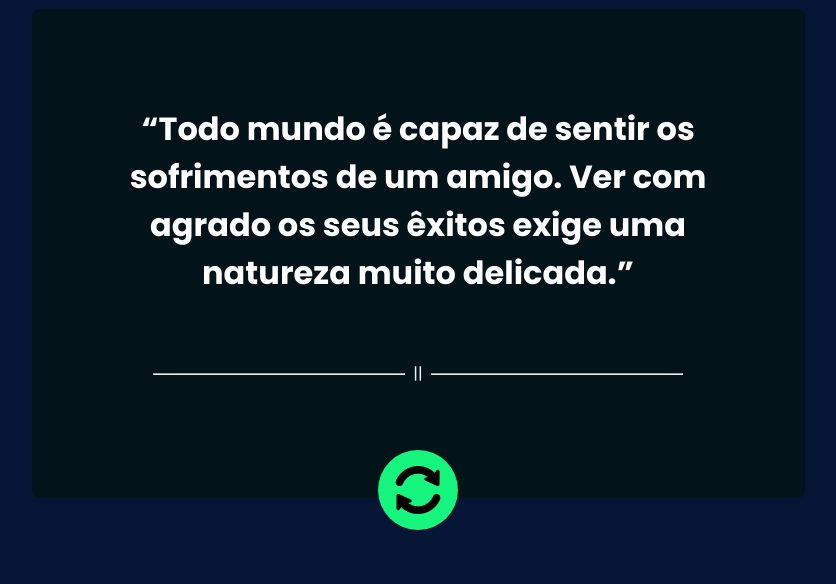
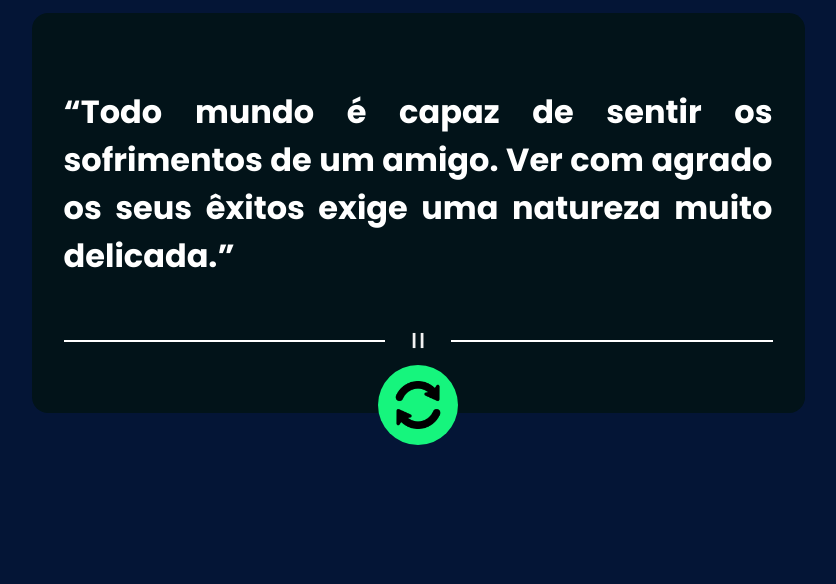
Before and after one commit to aristidesquetajr/frases-motivacionais, a plain HTML site: page index.html in a window 1280 px wide. Shown: the part 232-816 px from the top of the page, without its empty margins (222-1058 px from the left). Drawn offline with Linux system fonts and the light colour scheme.

Commit message:
logica melhorada
Foi usado a versão recente do javascript para melhora a estrutura da app

```diff
--- a/assets/scripts/app.js
+++ b/assets/scripts/app.js
@@ -1,46 +1,14 @@
+import { frases, len } from './frases.js';
+
 const text = document.querySelector("#text");
 const refresh = document.querySelector(".refresh");
 
 const randFrase = () => {
-  const len = frases.length;
   const rand = Math.floor(Math.random() * len);
   text.textContent = `“${frases[rand]}”`;
   refresh.classList.add("ative");
-  setTimeout(() => {
-    refresh.classList.remove("ative");
-  }, 500);
+  setTimeout(() => refresh.classList.remove("ative"), 1000);
 };
 
-refresh.addEventListener("click", randFrase);
 window.onload = () => randFrase();
-
-const frases = [
-  "A persistência é\no caminho do êxito.",
-  "O sucesso nasce do querer, da determinação e persistência em se chegar a um objetivo. Mesmo não atingindo o alvo, quem busca e vence obstáculos, no mínimo fará coisas admiráveis.",
-  "Determinação, coragem e autoconfiança são fatores decisivos para o sucesso. Se estamos possuídos por uma inabalável determinação, conseguiremos superá-los. Independentemente das circunstâncias, devemos ser sempre humildes, recatados e despidos de orgulho.",
-  "Agir, eis a inteligência verdadeira. Serei o que quiser. Mas tenho que querer o que for. O êxito está em ter êxito, e não em ter condições de êxito. Condições de palácio tem qualquer terra larga, mas onde estará o palácio se não o fizerem ali?",
-  "Lute. Acredite. Conquiste. Perca. Deseje. Espere. Alcance. Invada. Caia. Seja tudo o quiser ser, mas, acima de tudo, seja você sempre.",
-  "Só existe um êxito: a capacidade de levar a vida que se quer.",
-  "Ser você mesmo em um mundo que está constantemente tentando fazer de você outra coisa é a maior realização.",
-  "Os professores abrem a porta, mas você deve entrar por você mesmo.",
-  "Existe apenas um canto do universo que você pode ter certeza de aperfeiçoar, que é você mesmo.",
-  "Você consegue o melhor dos outros quando  você dá o melhor de você mesmo.",
-  "Tudo o que um sonho precisa para ser realizado é alguém que acredite que ele possa ser realizado.",
-  "Se a sua vida for a melhor coisa que já te aconteceu, acredite, você tem mais sorte do que pode imaginar.",
-  "Cuide-se como se você fosse de ouro, ponha-se você mesmo de vez em quando numa redoma e poupe-se.",
-  "E aí, quando você estiver muito apaixonado por você mesmo, vai poder ser muito feliz e se apaixonar por alguém.",
-  "Durante todo o tempo de tua vida, seja sempre você mesmo, com todas as tuas virtudes e imperfeições. Muitos seriam pessoas melhores se não quisessem ser tão bons.",
-  "E eu ainda escolheria você, mesmo com todas as opções do planeta.",
-  "O que é realmente importante é estar feliz com você mesmo...",
-  "Imagine uma nova história para sua vida e acredite nela.",
-  "Lute. Acredite. Conquiste. Perca. Deseje. Espere. Alcance. Invada. Caia. Seja tudo o quiser ser, mas, acima de tudo, seja você sempre.",
-  "Acredite que você pode, assim você já está no meio do caminho.",
-  "Se você quer um pedacinho do paraíso, acredite em Deus.\nMas se você quer conquistar o mundo, acredite em você\nporque Deus já te deu tudo o que você precisa \npara você vencer.",
-  "Devíamos ser ensinados a não\nesperar por inspiração para\ncomeçar algo. Ação sempre gera\ninspiração. Inspiração raramente gera ação.",
-  "A vitalidade é demonstrada não apenas pela persistência, mas pela capacidade de começar de novo.",
-  "A coragem não é ausência do medo; é a persistência apesar do medo.",
-  "Só se pode alcançar um grande êxito quando nos mantemos fiéis a nós mesmos.",
-  "O homem não teria alcançado o possível se, repetidas vezes, não tivesse tentado o impossível.",
-  "Lute com determinação, abrace a vida com paixão, perca com classe e vença com ousadia, porque o mundo pertence a quem se atreve e a vida é muito para ser insignificante.",
-  "Todo mundo é capaz de sentir os sofrimentos de um amigo. Ver com agrado os seus êxitos exige uma natureza muito delicada.",
-];
+refresh.onclick = () => randFrase();
--- /dev/null
+++ b/assets/scripts/frases.js
@@ -0,0 +1,33 @@
+
+export const frases = [
+  "A persistência é\no caminho do êxito.",
+  "O sucesso nasce do querer, da determinação e persistência em se chegar a um objetivo. Mesmo não atingindo o alvo, quem busca e vence obstáculos, no mínimo fará coisas admiráveis.",
+  "Determinação, coragem e autoconfiança são fatores decisivos para o sucesso. Se estamos possuídos por uma inabalável determinação, conseguiremos superá-los. Independentemente das circunstâncias, devemos ser sempre humildes, recatados e despidos de orgulho.",
+  "Agir, eis a inteligência verdadeira. Serei o que quiser. Mas tenho que querer o que for. O êxito está em ter êxito, e não em ter condições de êxito. Condições de palácio tem qualquer terra larga, mas onde estará o palácio se não o fizerem ali?",
+  "Lute. Acredite. Conquiste. Perca. Deseje. Espere. Alcance. Invada. Caia. Seja tudo o quiser ser, mas, acima de tudo, seja você sempre.",
+  "Só existe um êxito: a capacidade de levar a vida que se quer.",
+  "Ser você mesmo em um mundo que está constantemente tentando fazer de você outra coisa é a maior realização.",
+  "Os professores abrem a porta, mas você deve entrar por você mesmo.",
+  "Existe apenas um canto do universo que você pode ter certeza de aperfeiçoar, que é você mesmo.",
+  "Você consegue o melhor dos outros quando  você dá o melhor de você mesmo.",
+  "Tudo o que um sonho precisa para ser realizado é alguém que acredite que ele possa ser realizado.",
+  "Se a sua vida for a melhor coisa que já te aconteceu, acredite, você tem mais sorte do que pode imaginar.",
+  "Cuide-se como se você fosse de ouro, ponha-se você mesmo de vez em quando numa redoma e poupe-se.",
+  "E aí, quando você estiver muito apaixonado por você mesmo, vai poder ser muito feliz e se apaixonar por alguém.",
+  "Durante todo o tempo de tua vida, seja sempre você mesmo, com todas as tuas virtudes e imperfeições. Muitos seriam pessoas melhores se não quisessem ser tão bons.",
+  "E eu ainda escolheria você, mesmo com todas as opções do planeta.",
+  "O que é realmente importante é estar feliz com você mesmo...",
+  "Imagine uma nova história para sua vida e acredite nela.",
+  "Lute. Acredite. Conquiste. Perca. Deseje. Espere. Alcance. Invada. Caia. Seja tudo o quiser ser, mas, acima de tudo, seja você sempre.",
+  "Acredite que você pode, assim você já está no meio do caminho.",
+  "Se você quer um pedacinho do paraíso, acredite em Deus.\nMas se você quer conquistar o mundo, acredite em você\nporque Deus já te deu tudo o que você precisa \npara você vencer.",
+  "Devíamos ser ensinados a não\nesperar por inspiração para\ncomeçar algo. Ação sempre gera\ninspiração. Inspiração raramente gera ação.",
+  "A vitalidade é demonstrada não apenas pela persistência, mas pela capacidade de começar de novo.",
+  "A coragem não é ausência do medo; é a persistência apesar do medo.",
+  "Só se pode alcançar um grande êxito quando nos mantemos fiéis a nós mesmos.",
+  "O homem não teria alcançado o possível se, repetidas vezes, não tivesse tentado o impossível.",
+  "Lute com determinação, abrace a vida com paixão, perca com classe e vença com ousadia, porque o mundo pertence a quem se atreve e a vida é muito para ser insignificante.",
+  "Todo mundo é capaz de sentir os sofrimentos de um amigo. Ver com agrado os seus êxitos exige uma natureza muito delicada.",
+];
+
+export const len = frases.length;
--- a/assets/styles/estilo.css
+++ b/assets/styles/estilo.css
@@ -1,59 +1,71 @@
-* {
+body {
+  display: flex;
+  flex-direction: column;
+  align-items: center;
+  justify-content: center;
+  height: 95vh;
   font-family: "Poppins", sans-serif;
-}
-
-body {
-  display: grid;
-  place-items: center;
-  min-height: 100vh;
+  font-size: 16px;
+  font-weight: 700;
   background-color: #041536;
 }
 
 main.container {
   max-width: 773px;
-  min-width: 358px;
+  min-width: 310px;
   width: 90%;
   display: flex;
   flex-direction: column;
-  gap: 36px;
 }
 
 h1 {
+  font-size: 2.5em;
+  text-align: center;
   color: #16f57d;
-  font-size: 42px;
-  font-weight: 700;
-  text-align: center;
 }
 
 .content {
   position: relative;
-  background-color: #021319;
-  padding: 3rem 5rem 6rem;
-  color: #fff;
-  border-radius: 8px;
+  height: 400px;
   display: flex;
   flex-direction: column;
-  place-items: center;
-}
-
-.row {
-  display: flex;
-  gap: 0.5rem;
-  place-items: center;
-  color: #f2f2f2;
+  align-items: center;
+  justify-content: center;
+  background-color: #021319;
+  color: #fff;
+  border-radius: 16px;
   box-sizing: border-box;
-}
-
-hr {
-  width: 100%;
-  min-width: 250px;
+  padding: 2rem;
 }
 
 .content p#text {
   font-size: 2em;
-  font-weight: 700;
+  text-align: justify;
+  transition: all 0.3s ease;
+}
+
+.row {
+  width: 100%;
+  position: relative;
+  color: #f2f2f2;
   text-align: center;
-  padding: 1rem;
+}
+
+.row::before, .row::after {
+  width: 45%;
+  content: "";
+  position: absolute;
+  top: 50%;
+  transform: translateY(-50%);
+  border: 1px solid #fff;
+}
+
+.row::before {
+  left: 0;
+}
+
+.row::after {
+  right: 0;
 }
 
 .refresh {
@@ -77,12 +89,6 @@ hr {
   object-fit: cover;
 }
 
-@media screen and (max-width: 630px) {
-  hr {
-    min-width: 150px;
-  }
-}
-
 @keyframes animati {
   to {
     transform: rotate(360deg);
@@ -91,3 +97,15 @@ hr {
     transform: rotate(0deg);
   }
 }
+
+@media screen and (max-width: 630px) {
+  .content p#text {
+    font-size: 1.6rem;
+  }
+}
+
+@media screen and (max-width: 380px) {
+  .content p#text {
+    font-size: 1.4rem;
+  }
+}
--- a/index.html
+++ b/index.html
@@ -17,9 +17,9 @@
       rel="stylesheet"
     />
 
-    <title>Desafio Frases - DevMentor BR</title>
+    <title>Desafio Frases | Kashiki</title>
     <link rel="stylesheet" href="assets/styles/estilo.css" />
-    <script type="text/javascript" src="assets/scripts/app.js" defer></script>
+    <script type="module" src="assets/scripts/app.js" defer></script>
   </head>
   <body>
     <main class="container">
@@ -29,11 +29,7 @@
           “Devíamos ser ensinados a não esperar por inspiração para começar
           algo. Ação sempre gera inspiração. Inspiração raramente gera ação.”
         </p>
-        <div class="row">
-          <hr />
-          <p>||</p>
-          <hr />
-        </div>
+        <p class="row">| |</p>
         <div class="refresh">
           <img src="assets/images/refresh.png" alt="refresh" />
         </div>
```
Also changed, not shown: assets/scripts/frases.json (deleted, +0 -19 lines).
